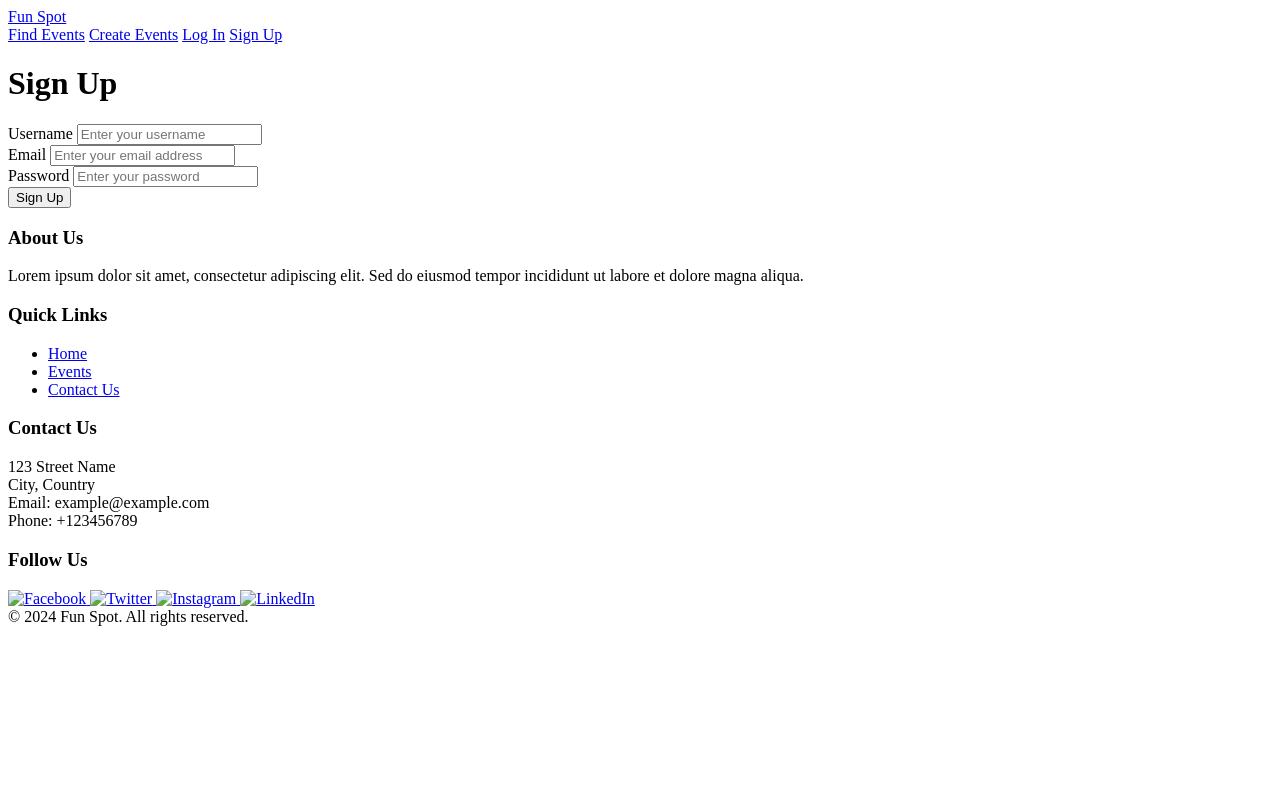
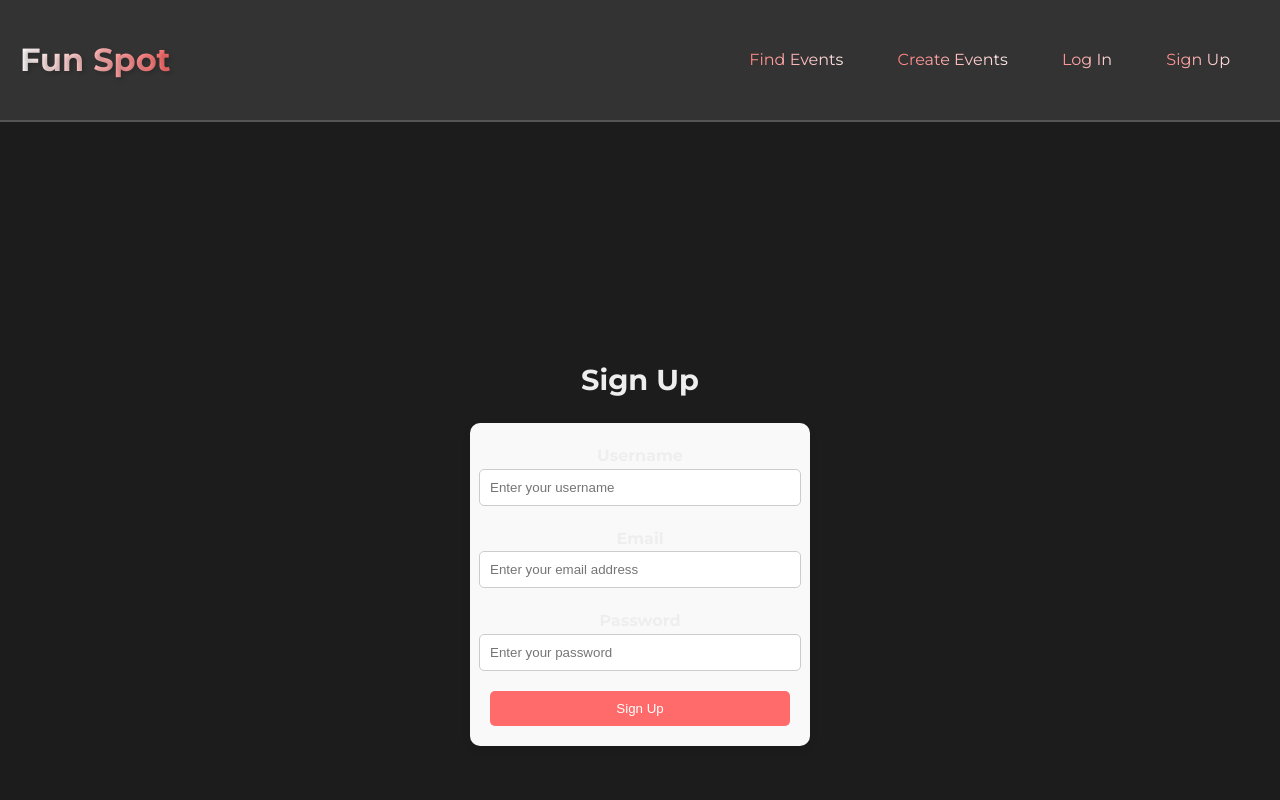
Before and after one commit to mohsensmk/Spot-fun, a plain HTML site: page signup.html in a window 1280 px wide. Shown: the top 800 px of the page. Drawn offline with Linux system fonts and the light colour scheme; the site is published under a folder, as on GitHub Pages, so addresses that start at the root find nothing.

Commit message:
Update signup.html

```diff
--- a/signup.html
+++ b/signup.html
@@ -5,8 +5,8 @@
     <meta name="viewport" content="width=device-width, initial-scale=1.0">
     <title>Sign Up - Fun Spot</title>
     <link rel="stylesheet" href="https://fonts.googleapis.com/css2?family=Montserrat:wght@400;700&family=Roboto:wght@400;700&display=swap">
-    <link rel="stylesheet" href="/css/style.css">
-    <link rel="stylesheet" href="/css/signup.css">
+    <link rel="stylesheet" href="css/style.css">
+    <link rel="stylesheet" href="css/signup.css">
 </head>
 <body>
     <header>
@@ -63,19 +63,19 @@
                 <div class="social-icons">
                     <a href="#" class="social-icon">
                         <i class="fab fa-facebook-f"></i>
-                        <img src="/img/facebook.png" alt="Facebook">
+                        <img src="img/facebook.png" alt="Facebook">
                     </a>
                     <a href="#" class="social-icon">
                         <i class="fab fa-twitter"></i>
-                        <img src="/img/twitterx.png" alt="Twitter">
+                        <img src="img/twitterx.png" alt="Twitter">
                     </a>
                     <a href="#" class="social-icon">
                         <i class="fab fa-instagram"></i>
-                        <img src="/img/instagram.png" alt="Instagram">
+                        <img src="img/instagram.png" alt="Instagram">
                     </a>
                     <a href="#" class="social-icon">
                         <i class="fab fa-linkedin-in"></i>
-                        <img src="/img/linkedin.png" alt="LinkedIn">
+                        <img src="img/linkedin.png" alt="LinkedIn">
                     </a>
                 </div>
             </div>
@@ -84,7 +84,7 @@
             &copy; 2024 Fun Spot. All rights reserved.
         </div>
     </footer>
-    <script src="/js/script.js"></script>
-    <script src="/js/signup.js"></script>
+    <script src="js/script.js"></script>
+    <script src="js/signup.js"></script>
 </body>
 </html>
```
